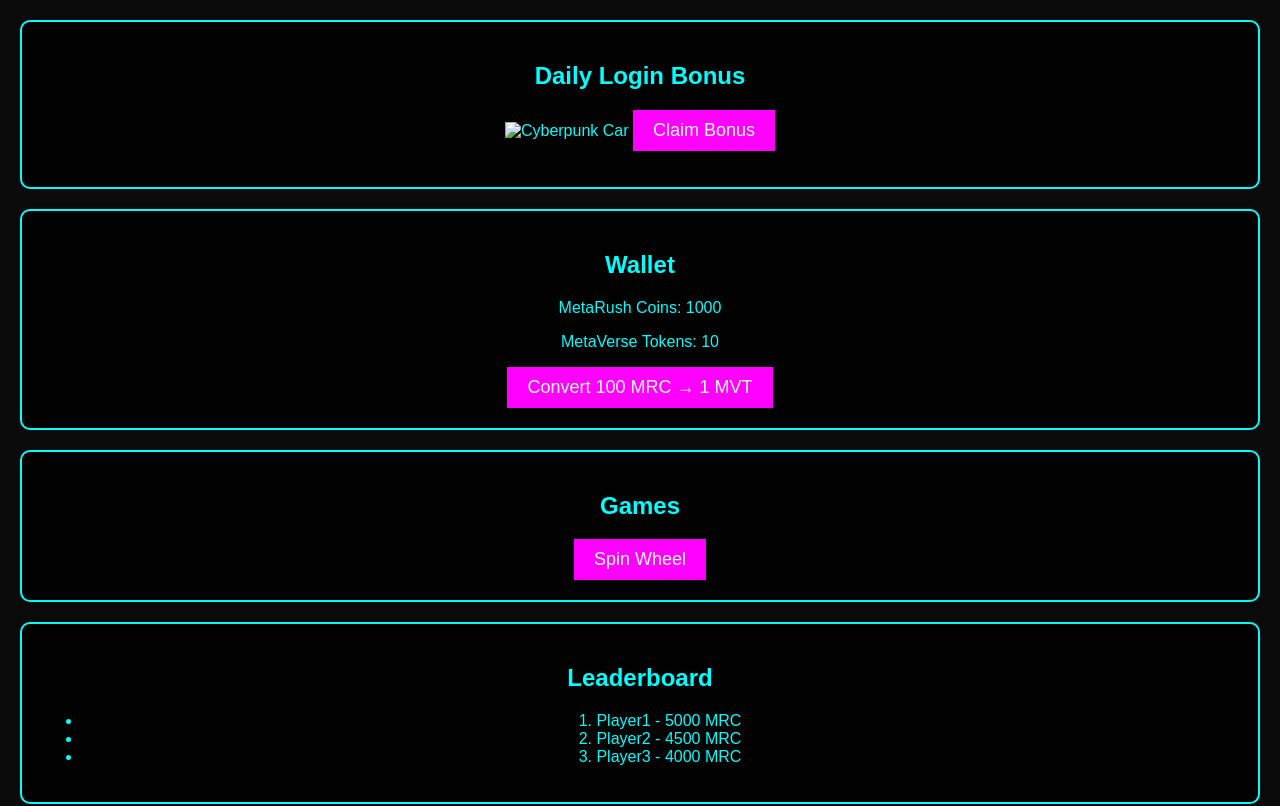
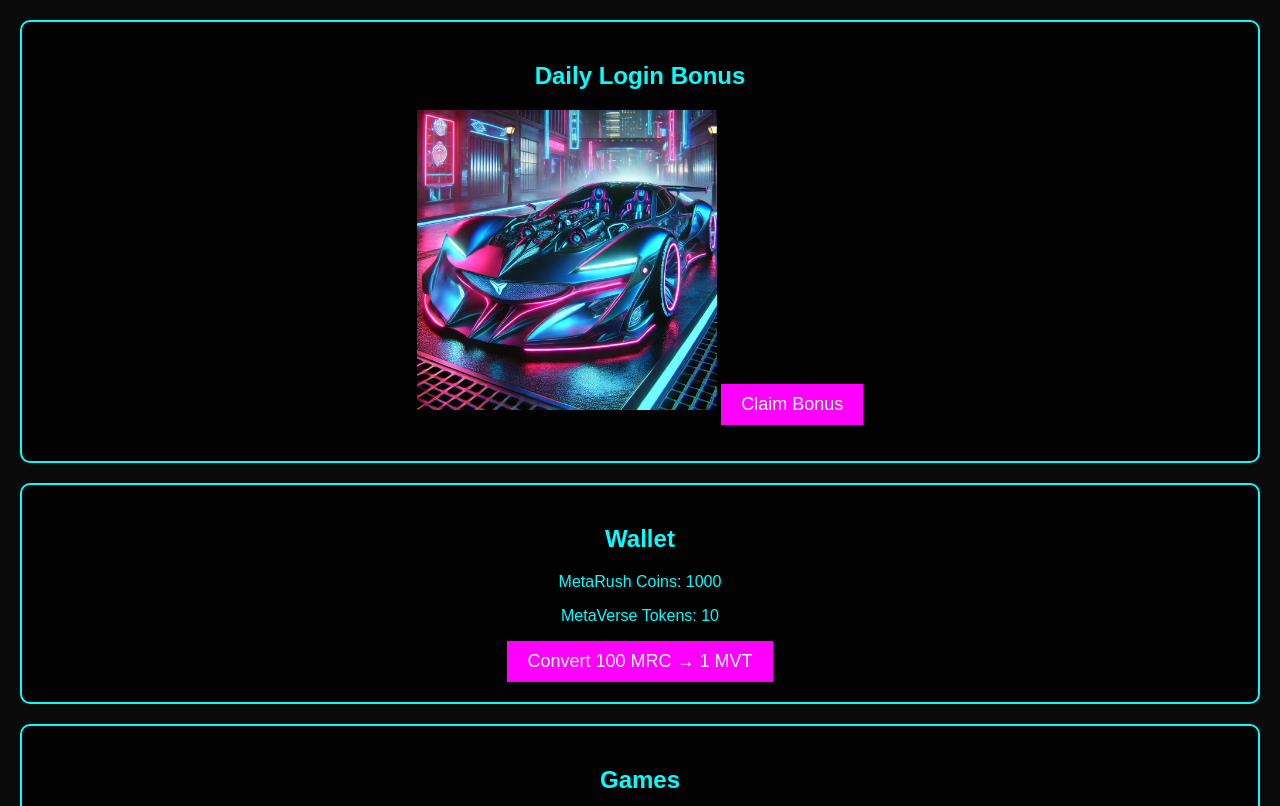
Before and after one commit to Abhisek5252/new-one-, a plain HTML site: page index.html in a window 1280 px wide. Shown: the top 806 px of the page. Drawn offline with Linux system fonts and the light colour scheme.

Commit message:
Update index.html

```diff
--- a/index.html
+++ b/index.html
@@ -19,7 +19,7 @@
         <!-- Daily Login Bonus (Main Highlight) -->
         <section id="daily-bonus" class="cyberpunk-section">
             <h2>Daily Login Bonus</h2>
-            <img src="DALL·E 2025-02-10 16.21.39 - A futuristic cyberpunk car with neon blue and pink glowing accents, sleek aerodynamic design, and a high-tech appearance. The car is parked in a dark .webp" alt="Cyberpunk Car" class="highlighted">
+            <img src="assets/images/second.png.webp" alt="Cyberpunk Car" class="highlighted">
             <button id="claim-bonus">Claim Bonus</button>
             <p id="bonus-message"></p>
         </section>
```
